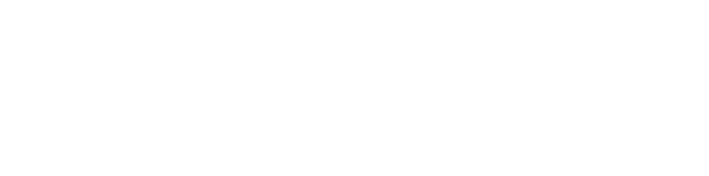
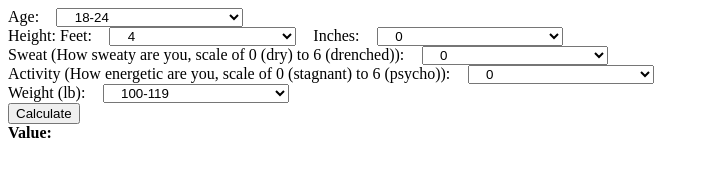
Before and after one commit to justinytchen/H2knOw, a plain HTML site: page index.html in a window 1280 px wide. Shown: the whole page, without its empty margins (0-709 px from the left). Drawn offline with nearby package versions, Linux system fonts and the light colour scheme.

Commit message:
a lot of stuff

```diff
--- a/index.html
+++ b/index.html
@@ -1,11 +1,195 @@
-<!DOCTYPE html>
+
+
+
+
 <html>
-	<head>
-		<title>H2knOw</title>
-		<link rel="stylesheet" type="text/css" href="style.css">
-	</head>
+<head>
+<script src="http://code.jquery.com/jquery-1.11.3.min.js"></script>
+<link href="style.css" rel="stylesheet">
+<script>
+
+var age =0;
+var height =0;
+var weight=0;
+var color=0;
+var sweat=0;
+
+function onClick(){
+	sweatlevel=0;
+	sweat=1;
+	age =0;
+    height =0;
+    weight=0;
+    color=0;
+
+
+	var e = document.getElementById("heightft");
+	var feet = e.options[e.selectedIndex].value;
+	height+=feet*12;
+	e = document.getElementById("heightin");
+    var inc = e.options[e.selectedIndex].value;
+	height+=parseInt(inc)*2.54;
+
+	e = document.getElementById("weight");
+	weight = ++e.options[e.selectedIndex].value;
+
+	e = document.getElementById("sweat");
+	sweatlevel = ++e.options[e.selectedIndex].value;
+
+	e = document.getElementById("age");
+	age = ++e.options[e.selectedIndex].value;
+
+	e = document.getElementById("age");
+	var sweatbase = ++e.options[e.selectedIndex].value;
+
+	var factor = 1;
+
+//	alert("age" + age  + " weight"  + weight +  " sweat" + sweatlevel);
+
+	switch(sweatlevel){
+		case 1: sweat*=13.333333333;break;
+		case 2: sweat*=15;break;
+		case 3: sweat*=16.6666666666;break;
+		case 4: sweat*=18.3333333333;break;
+		case 5: sweat*=20;break;
+		case 6: sweat*=21.666666666;break;
+		case 7: sweat*=23.333333333;break;
+	}
+
+
+	switch(sweatlevel){
+		case 1: sweat*=0.8;break;
+		case 2: sweat*=0.9;break;
+		case 3: sweat*=1;break;
+		case 4: sweat*=1.1;break;
+		case 5: sweat*=1.2;break;
+		case 6: sweat*=1.3;break;
+		case 7: sweat*=1.4;break;
+	}
+
+	switch(age){
+		case 1: sweat*=1.15;break;
+		case 2: sweat*=1.1;break;
+		case 3: sweat*=1.05;break;
+		case 4: sweat*=1;break;
+		case 5: sweat*=0.95;break;
+		case 6: sweat*=0.9;break;
+		case 7: sweat*=0.85;break;
+	}
+
+	if(height<=150)
+		sweat*=0.85;
+	else if(height<=168)
+		sweat*=0.9;
+	else if(height<=177)
+		sweat*=0.95;
+	else if(height<=186)
+		sweat*=1.0;
+	else if(height<=195)
+		sweat*=1.05;
+	else if(height<=204)
+		sweat*=1.1;
+	else
+		sweat*=1.15;
+	sweat+=1;
+	alert(sweat);
+
+
+
+    if (typeof jQuery == 'undefined') {
+            alert("Jquery doesnt exist????????");
+        }
+    jQuery.get( "http://api.wunderground.com/api/3325cf013e10768f/conditions/q/CA/San_Francisco.json", function( response ) {
+        var s = document.getElementById("water");
+        var respiration = 1;
+        s.innerHTML = response.current_observation.observation_location.latitude;
+    });
+
+}
+</script>
+
+</head>
 	<body>
-		<applet code="MainApplet.class" width="350" height="350">
-		</applet>
+		<div class = "age">
+			Age:
+				<select id="age">
+				    <option value="0">18-24</option>
+				    <option value="1">25-30</option>
+				    <option value="2">31-36</option>
+				    <option value="3">37-42</option>
+				    <option value="4">43-48</option>
+				    <option value="5">49-54</option>
+				    <option value="6">55+</option>
+			</select><br>
+		</div>
+
+		<div>
+			Height:                        Feet:
+			<select id="heightft">
+			    <option value="4">4</option>
+			    <option value="5">5</option>
+			    <option value="6">6</option>
+			    <option value="7">7</option>
+			</select>
+			Inches:
+			<select id="heightin">
+			    <option value="0">0</option>
+			    <option value="1">1</option>
+			    <option value="2">2</option>
+			    <option value="3">3</option>
+			    <option value="4">4</option>
+			    <option value="5">5</option>
+			    <option value="6">6</option>
+			    <option value="7">7</option>
+			    <option value="8">8</option>
+			    <option value="9">9</option>
+			    <option value="10">10</option>
+			    <option value="11">11</option>
+			</select> <br>
+		</div>
+
+
+		<div>
+			Sweat (How sweaty are you, scale of 0 (dry) to 6 (drenched)):
+			<select id="sweat">
+			    <option value="0">0</option>
+			    <option value="1">1</option>
+			    <option value="2">2</option>
+			    <option value="3">3</option>
+			    <option value="4">4</option>
+			    <option value="5">5</option>
+			    <option value="6">6</option>
+			</select> <br>
+		</div>
+
+		<div>
+			Activity (How energetic are you, scale of 0 (stagnant) to 6 (psycho)):
+			<select id="sweat">
+			    <option value="0">0</option>
+			    <option value="1">1</option>
+			    <option value="2">2</option>
+			    <option value="3">3</option>
+			    <option value="4">4</option>
+			    <option value="5">5</option>
+			    <option value="6">6</option>
+			</select> <br>
+		</div>
+
+		<div>
+			Weight (lb):
+			<select id="weight">
+			    <option value="0">100-119</option>
+			    <option value="1">120-139</option>
+			    <option value="2">140-159</option>
+			    <option value="3">160-179</option>
+			    <option value="4">180-199</option>
+			    <option value="5">200-219</option>
+			    <option value="6">220+</option>
+			</select><br>
+		</div>
+
+		<button onclick="onClick()">Calculate</button><br>
+		<strong>Value: </strong>
+		<p id="water"> </p>
 	</body>
 </html>
--- a/style.css
+++ b/style.css
@@ -1,3 +1,10 @@
-.title{
-	text-align: center
-}
+select
+		{width: 14em;
+    	margin: 0 1em;
+    	text-indent: 1em;
+    	line-height: 2em;}
+
+select *    {width: 14em;
+    	padding: 0 1em;
+    	text-indent: 0;
+    	line-height: 2em;}
```
Also changed, not shown: main.html (added, +25 -0 lines), script.js (added, +25 -0 lines).
